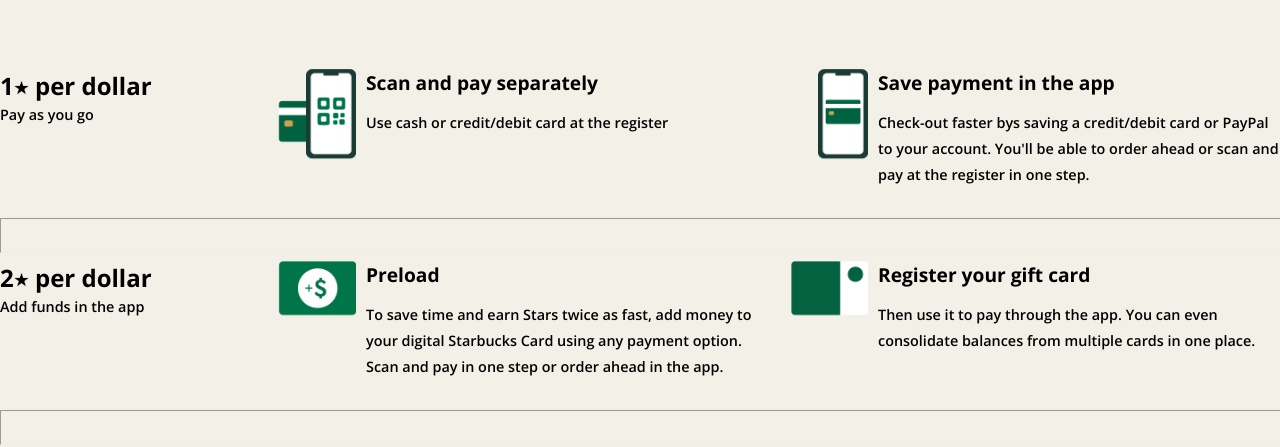
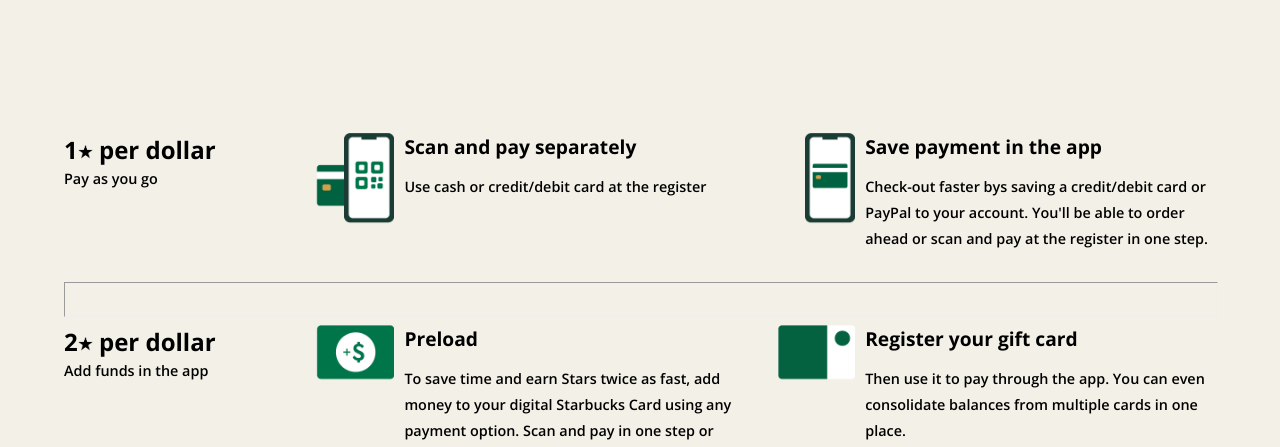
Before and after one commit to RichardMuhvic/Starbucks_UNOFFICIAL, a website: page index.html in a window 1280 px wide. Shown: the part 2484-2931 px from the top of the page. Drawn offline with nearby package versions, Linux system fonts and the light colour scheme.

Commit message:
#block explication display: flex;     flex-direction: column;     justify-content: center;     padding: 4em;

```diff
--- a/style.scss
+++ b/style.scss
@@ -484,6 +484,10 @@
     }
 }
 #block_explication_3{
+    display: flex;
+    flex-direction: column;
+    justify-content: center;
+    padding: 4em;
     .block_explication_3{
         display: flex;
         justify-content: flex-start;
```
Also changed, not shown: style.css, 1 other file.
